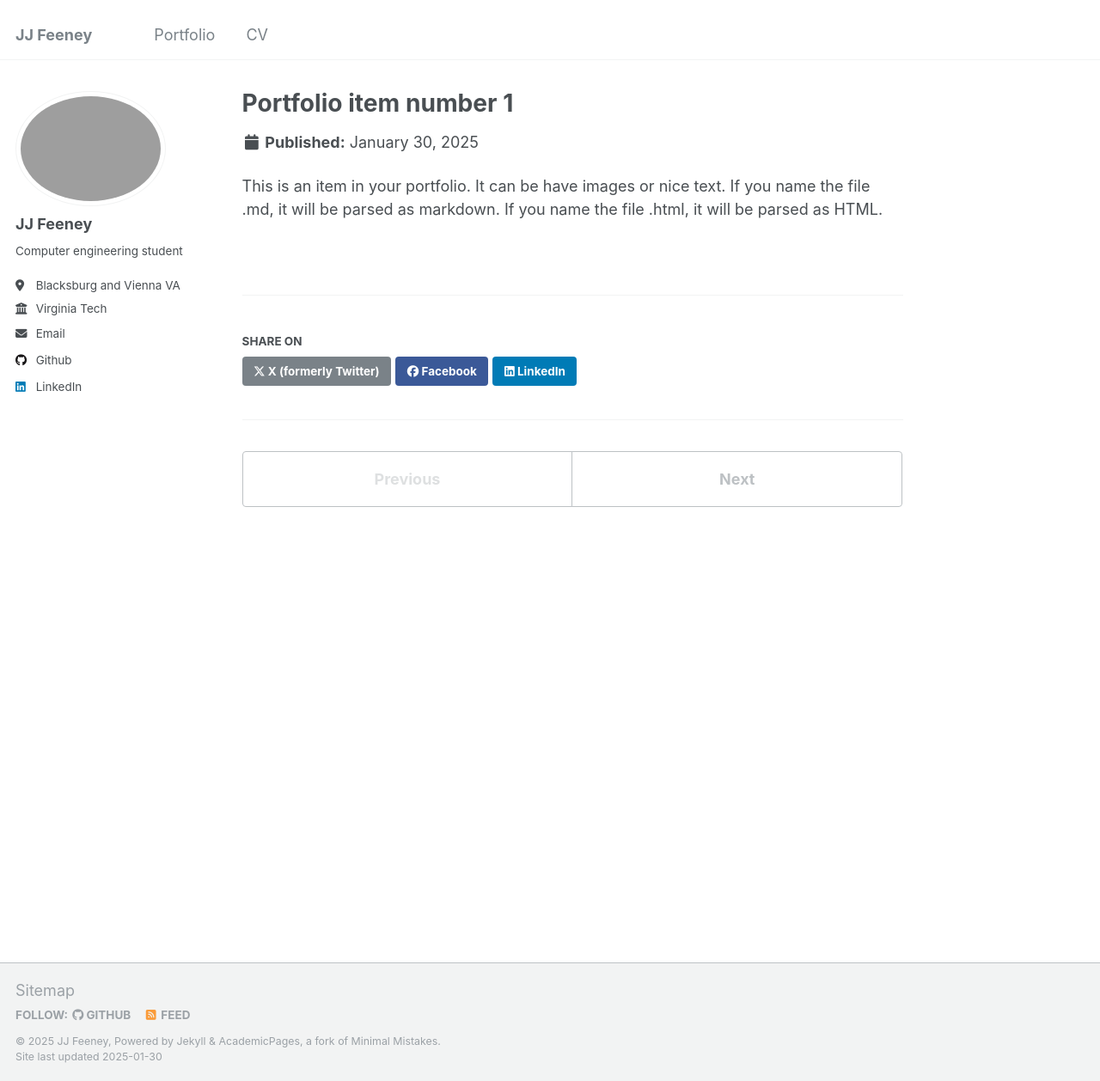
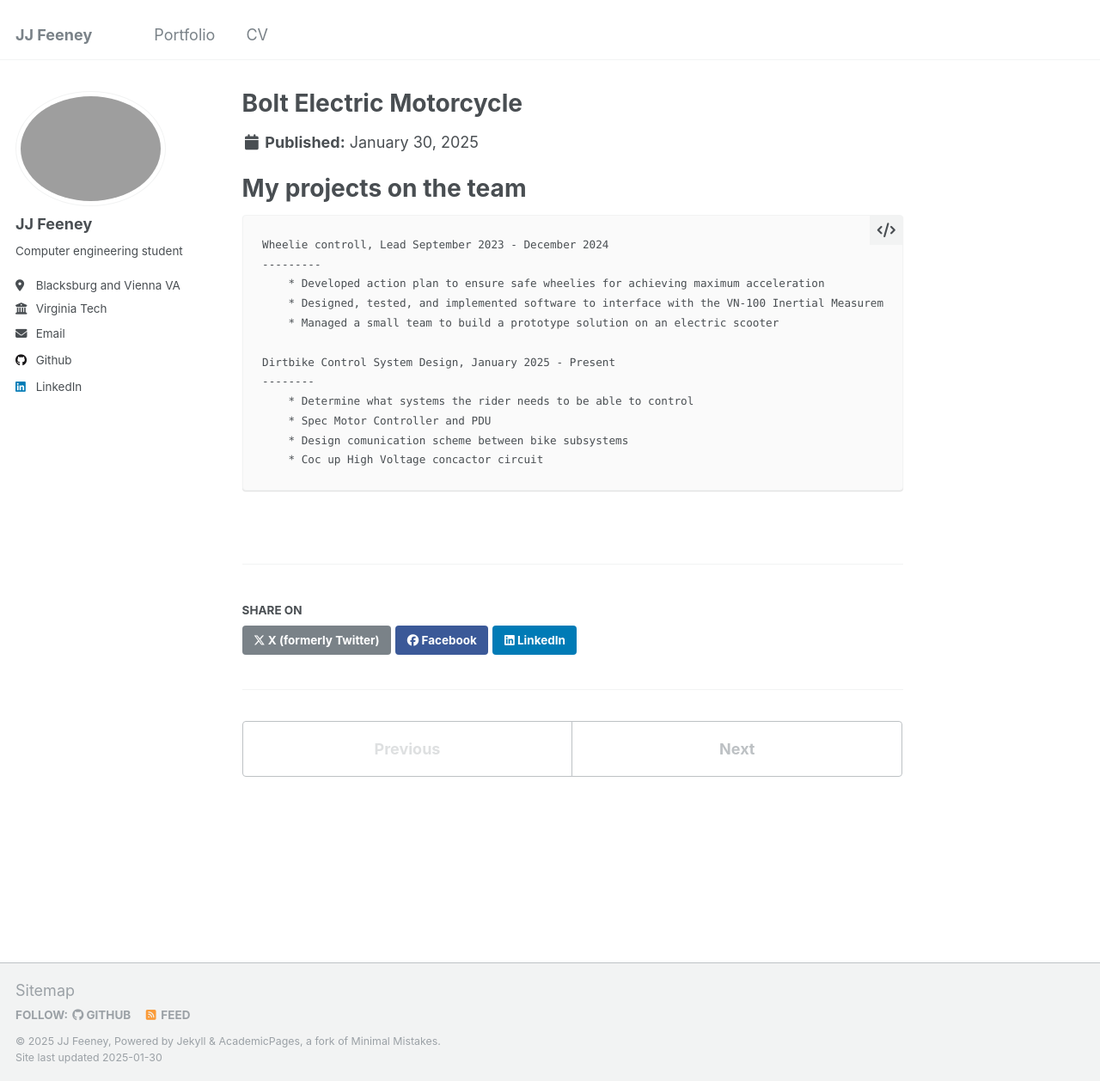
Before and after one commit to Jfee04/Jfee04.github.io, a Jekyll site: the page built from _portfolio/portfolio-1.md, in a window 1280 px wide and 1258 px high. Shown: the whole window at 86% size. Built offline with Jekyll 4.4.1, drawn with Linux system fonts in a browser that asks for light colours.

Commit message:
added portfolio

```diff
--- a/_config.yml
+++ b/_config.yml
@@ -12,9 +12,9 @@ title                    : "JJ Feeney"
 title_separator          : "-"
 name                     : &name "JJ Feeney"
 description              : &description "personal description"
-url                      : https://academicpages.github.io # the base hostname & protocol for your site e.g. "https://[your GitHub username].github.io"
+url                      : https://Jfee04.github.io # the base hostname & protocol for your site e.g. "https://[your GitHub username].github.io"
 baseurl                  : "" # the subpath of your site, e.g. "/blog"
-repository               : "academicpages/academicpages.github.io"
+repository               : "Jfee04/Jfee04.github.io"
 
 # Site Author - The following control what appear as part of the author content on the side bar.
 #               If a field is blank the icon and link will not appear, otherwise it will be shown.
--- a/_portfolio/portfolio-1.md
+++ b/_portfolio/portfolio-1.md
@@ -1,7 +1,20 @@
 ---
-title: "Portfolio item number 1"
-excerpt: "Short description of portfolio item number 1<br/><img src='/images/500x300.png'>"
+title: "Bolt Electric Motorcycle"
+excerpt: "A student design team that builds electric motorcycles and dirt bikes<br/><img src='/images/BOLTBikeAtDyno.png'>"
 collection: portfolio
 ---
 
-This is an item in your portfolio. It can be have images or nice text. If you name the file .md, it will be parsed as markdown. If you name the file .html, it will be parsed as HTML.
+My projects on the team
+=====
+    Wheelie controll, Lead September 2023 - December 2024
+    ---------
+        * Developed action plan to ensure safe wheelies for achieving maximum acceleration
+        * Designed, tested, and implemented software to interface with the VN-100 Inertial Measurement Unit
+        * Managed a small team to build a prototype solution on an electric scooter
+
+    Dirtbike Control System Design, January 2025 - Present
+    --------
+        * Determine what systems the rider needs to be able to control
+        * Spec Motor Controller and PDU
+        * Design comunication scheme between bike subsystems
+        * Coc up High Voltage concactor circuit
```
Also changed, not shown: _pages/about.md (+2 -2 lines), _portfolio/portfolio-2.html (deleted, +0 -7 lines), _portfolio/portfolio-2.md (added, +19 -0 lines), images/BOLTBikeAtDyno.png (added).
